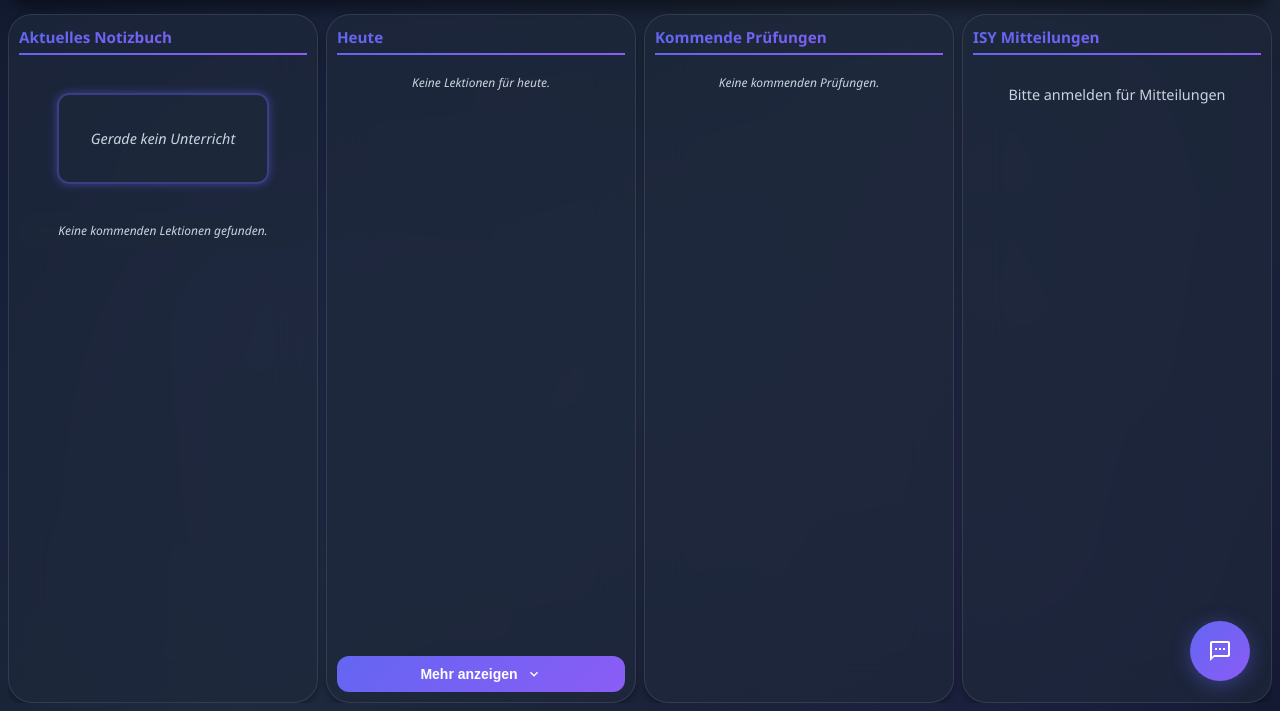
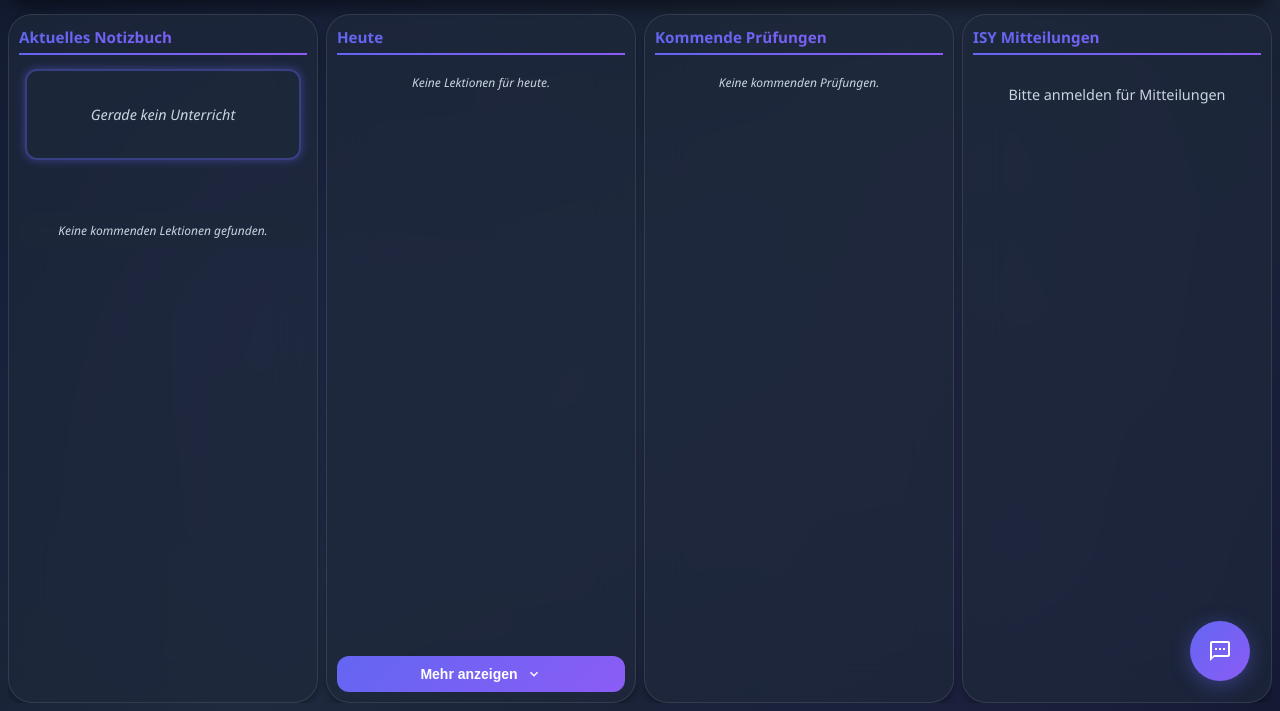
Before and after one commit to NotSusmuel/supergui, a Flask app: page / in a window 1280 px wide. Shown: the part 89-800 px from the top of the page. Run offline with Flask 3, Linux system fonts and the light colour scheme; data that the repository does not hold is empty.

Commit message:
Fix current lesson card to fill full column width like next lesson
Co-authored-by: NotSusmuel <166915825+NotSusmuel@users.noreply.github.com>

```diff
--- a/static/css/style.css
+++ b/static/css/style.css
@@ -1374,6 +1374,11 @@ body::before {
 .current-notebook.compact {
     padding: 6px !important;
     font-size: 0.75rem !important;
+    display: block !important;
+}
+
+.current-notebook.compact .lesson-card {
+    width: 100% !important;
 }
 
 .current-notebook.compact .lesson-title {
```
